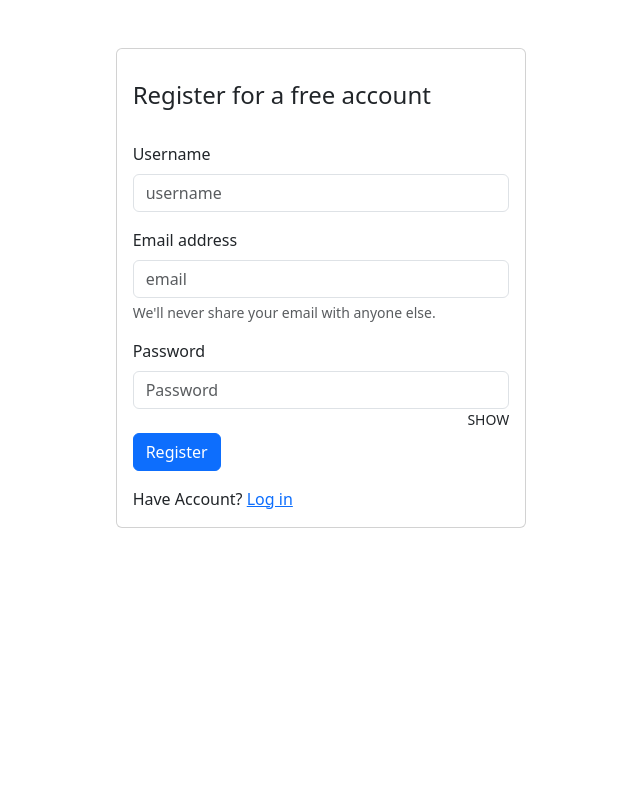
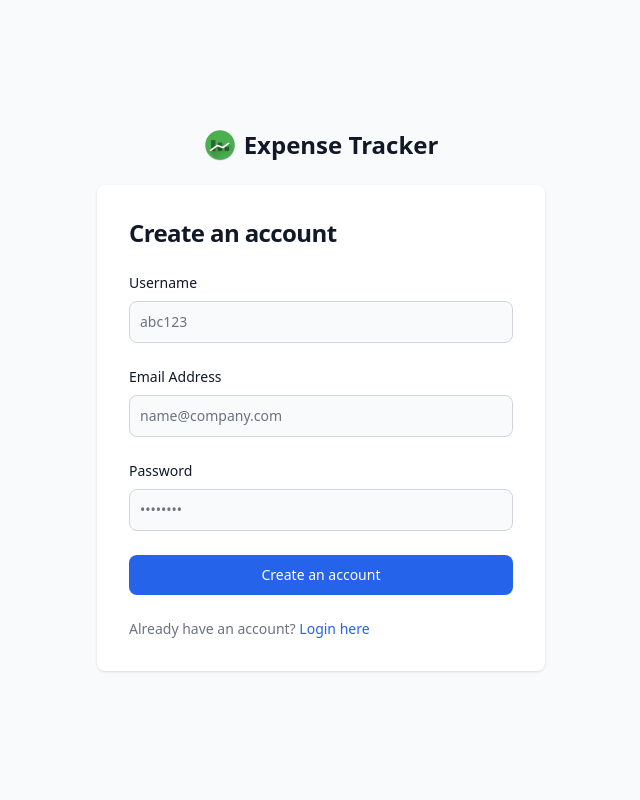
Before and after one commit to JunaidSalim/ExpenseTracker, a Django app: page /auth/register/ in a window 1280 px wide. Shown: the whole page, without its empty margins (319-959 px from the left). Run offline with Django 5.2, Linux system fonts and the light colour scheme; some libraries are stand-ins or nearby versions.

Commit message:
integrated tailwind in auth and fixed messages

```diff
--- a/expensetrack/settings.py
+++ b/expensetrack/settings.py
@@ -154,6 +154,6 @@ STATIC_ROOT = os.path.join(BASE_DIR,'staticfiles')
 DEFAULT_AUTO_FIELD = 'django.db.models.BigAutoField'
 
 MESSAGE_TAGS = {
-    messages.ERROR : 'danger',
+    messages.ERROR : 'red',
     messages.SUCCESS: 'green'
 }
--- a/static/js/register.js
+++ b/static/js/register.js
@@ -1,18 +1,14 @@
-const usernameField = document.querySelector('#username')
-const invalidFeedback = document.querySelector('.invalid-feedback')
+const usernameField = document.querySelector('#username');
+const invalidFeedback = document.querySelector('.invalid-feedback');
 
-const emailField = document.querySelector('#email')
-const EmailFeedback = document.querySelector('.email-invalid-feedback')
+const emailField = document.querySelector('#email');
+const EmailFeedback = document.querySelector('.email-invalid-feedback');
 
-const showPassword = document.querySelector('.showPassword')
-const passwordField = document.querySelector('#password')
-
-const submitButton = document.querySelector('.submit-btn')
-
+const submitButton = document.querySelector('.submit-btn');
 
 usernameField.addEventListener('keyup', (e) => {
     const username = e.target.value;
-    usernameField.classList.remove('is-invalid');
+    usernameField.classList.remove('border-red-500', 'text-red-600');
     invalidFeedback.style.display = "none";
     if (username.length > 0) {
         fetch("/auth/username-validation/", {
@@ -20,13 +16,12 @@ usernameField.addEventListener('keyup', (e) => {
             method: "POST",
         }).then(res => res.json()).then(data => {
             if (data.username_error) {
-                submitButton.disabled = true
-                usernameField.classList.add('is-invalid');
+                submitButton.disabled = true;
+                usernameField.classList.add('border-red-500', 'text-red-600');
                 invalidFeedback.style.display = 'block';
-                invalidFeedback.innerHTML = `<p>${data.username_error}</p>`
-            }
-            else {
-                submitButton.removeAttribute("disabled")
+                invalidFeedback.innerHTML = `<p class="text-red-600">${data.username_error}</p>`;
+            } else {
+                submitButton.removeAttribute("disabled");
             }
         });
     }
@@ -34,34 +29,21 @@ usernameField.addEventListener('keyup', (e) => {
 
 emailField.addEventListener('keyup', (e) => {
     const email = e.target.value;
-    emailField.classList.remove('is-invalid');
+    emailField.classList.remove('border-red-500', 'text-red-600');
     EmailFeedback.style.display = "none";
     if (email.length > 0) {
         fetch("/auth/email-validation/", {
             body: JSON.stringify({ email: email }),
             method: "POST",
         }).then(res => res.json()).then(data => {
-            console.log(data)
             if (data.email_error) {
-                submitButton.disabled = true
-                emailField.classList.add('is-invalid');
+                submitButton.disabled = true;
+                emailField.classList.add('border-2','border-red-500', 'text-red-600');
                 EmailFeedback.style.display = 'block';
-                EmailFeedback.innerHTML = `<p>${data.email_error}</p>`
-            }
-            else {
-                submitButton.removeAttribute("disabled")
+                EmailFeedback.innerHTML = `<p class="text-red-600">${data.email_error}</p>`;
+            } else {
+                submitButton.removeAttribute("disabled");
             }
         });
     }
 });
-
-showPassword.addEventListener('click', (e) => {
-    if (showPassword.textContent === 'SHOW') {
-        showPassword.textContent = 'HIDE'
-        passwordField.setAttribute("type", 'text')
-    }
-    else {
-        showPassword.textContent = 'SHOW'
-        passwordField.setAttribute("type", 'password')
-    }
-});
--- a/templates/authentication/register.html
+++ b/templates/authentication/register.html
@@ -3,56 +3,45 @@
 {% block content %}
 
 
-<div class="row">
-    <div class="col-md-4"></div>
-    <div class="col-md-4">
-        <div class="card mt-5">
-
-
-            <div class="card-body">
-                <div class="card-title py-3">
-                    <h4>Register for a free account</h4>
-                </div>
-
+<section class="bg-gray-50 dark:bg-gray-900">
+    <div class="flex flex-col items-center justify-center px-6 py-8 mx-auto md:h-screen lg:py-0">
+        <a href="#" class="flex items-center mb-6 text-2xl font-semibold text-gray-900 dark:text-white">
+            <img class="w-8 h-8 mr-2" src="{% static 'img/logo.png' %}" alt="logo">
+            Expense Tracker
+        </a>
+        <div class="w-full bg-white rounded-lg shadow dark:border md:mt-0 sm:max-w-md xl:p-0 dark:bg-gray-800 dark:border-gray-700">
+            <div class="p-6 space-y-4 md:space-y-6 sm:p-8">
+                <h1 class="text-xl font-bold leading-tight tracking-tight text-gray-900 md:text-2xl dark:text-white">
+                    Create an account
+                </h1>
                 {% include "components/messages.html" %}
-                <form action="{% url 'register' %}" method="post">
+                <form class="space-y-4 md:space-y-6" action="{% url 'register' %}" method="post">
                     {% csrf_token %}
-
-                    <div class="mb-3">
-                        <label for="username" class="form-label">Username</label>
-                        <input type="text" name="username" placeholder="username" class="form-control" id="username" value="{{fieldvalues.username}}"
-                            aria-describedby="emailHelp">
+                    <div>
+                        <label for="username" class="block mb-2 text-sm font-medium text-gray-900 dark:text-white">Username</label>
+                        <input type="text" name="username" id="username" class="bg-gray-50 border border-gray-300 text-gray-900 text-sm rounded-lg focus:ring-primary-600 focus:border-primary-600 block w-full p-2.5 dark:bg-gray-700 dark:border-gray-600 dark:placeholder-gray-400 dark:text-white dark:focus:ring-blue-500 dark:focus:border-blue-500" placeholder="abc123" value="{{fieldvalues.username}}" required>
                         <div id="emailHelp" class="invalid-feedback" style="display: none;" class="form-text"></div>
                     </div>
-
-                    <div class="mb-3">
-                        <label for="Email" class="form-label">Email address</label>
-                        <input type="email" type="email" name="email" placeholder="email" class="form-control"
-                            id="email" aria-describedby="emailHelp" value="{{fieldvalues.email}}">
+                    <div>
+                        <label for="email" class="block mb-2 text-sm font-medium text-gray-900 dark:text-white">Email Address</label>
+                        <input type="email" name="email" id="email" value="{{fieldvalues.email}}" class="bg-gray-50 border border-gray-300 text-gray-900 text-sm rounded-lg focus:ring-primary-600 focus:border-primary-600 block w-full p-2.5 dark:bg-gray-700 dark:border-gray-600 dark:placeholder-gray-400 dark:text-white dark:focus:ring-blue-500 dark:focus:border-blue-500" placeholder="name@company.com" required>
                         <div id="emailHelp" class="email-invalid-feedback" style="display: none;" class="form-text">
                         </div>
-                        <div id="emailHelp" class="form-text">We'll never share your email with anyone else.</div>
+                    </div>
+                    <div>
+                        <label for="password" class="block mb-2 text-sm font-medium text-gray-900 dark:text-white">Password</label>
+                        <input type="password" name="password" id="password" placeholder="••••••••" class="bg-gray-50 border border-gray-300 text-gray-900 text-sm rounded-lg focus:ring-primary-600 focus:border-primary-600 block w-full p-2.5 dark:bg-gray-700 dark:border-gray-600 dark:placeholder-gray-400 dark:text-white dark:focus:ring-blue-500 dark:focus:border-blue-500" required>
                     </div>
 
-
-                    <label for="inputPassword5" class="form-label">Password</label>
-                    <input type="password" id="password" name="password" placeholder="Password" class="form-control"
-                        aria-describedby="passwordHelpBlock">
-
-                    <small class="float-end showPassword">SHOW</small>
-
-                    <br>
-                    <input type="submit" value="Register" class="btn btn-block btn-primary submit-btn" />
+                    <button type="submit" class="submit-btn w-full text-white bg-primary-600 hover:bg-primary-700 focus:ring-4 focus:outline-none focus:ring-primary-300 font-medium rounded-lg text-sm px-5 py-2.5 text-center dark:bg-primary-600 dark:hover:bg-primary-700 dark:focus:ring-primary-800">Create an account</button>
+                    <p class="text-sm font-light text-gray-500 dark:text-gray-400">
+                        Already have an account? <a href="{% url 'login' %}" class="font-medium text-primary-600 hover:underline dark:text-primary-500">Login here</a>
+                    </p>
                 </form>
-                <span>Have Account? <a href="{% url 'login' %}">Log in</a></span>
-
             </div>
-
         </div>
     </div>
-</div>
-<div class="col-md-4"></div>
-</div>
+  </section>
 
 <script src="{% static 'js/register.js' %}"></script>
 {% endblock content %}
--- a/templates/base.html
+++ b/templates/base.html
@@ -14,7 +14,6 @@
 
     {% endblock title %}</title>
   <!-- Custom styles for this template -->
-  <link href="{% static 'css/dashboard.css' %}" rel="stylesheet">
   {% tailwind_css %}
 
 </head>
--- a/templates/base_auth.html
+++ b/templates/base_auth.html
@@ -1,4 +1,6 @@
 {% load static %}
+{% load static tailwind_tags %}
+
 <html lang="en">
 
 <head>
@@ -6,13 +8,10 @@
   <meta name="viewport" content="width=device-width, initial-scale=1, shrink-to-fit=no">
   <title>TrulyExpenses {% block title %}
     {% endblock %} </title>
-  <!-- Bootstrap core CSS -->
-  <link href="{% static 'css/bootstrap.min.css'%}" rel="stylesheet">
-  <link href="{% static 'css/main.css'%}" rel="stylesheet">
 
-  <!-- Custom styles for this template -->
-  <link href="{% static 'css/dashboard.css' %}" rel="stylesheet">
-</head>
+  {% tailwind_css %}
+
+  </head>
 
 <body>
 
@@ -26,18 +25,6 @@
 
 
   </main>
-  </div>
-  </div>
-  <script src="https://code.jquery.com/jquery-3.4.1.slim.min.js"
-    integrity="sha384-J6qa4849blE2+poT4WnyKhv5vZF5SrPo0iEjwBvKU7imGFAV0wwj1yYfoRSJoZ+n"
-    crossorigin="anonymous"></script>
-  <script>window.jQuery || document.write('<script src="/docs/4.4/static/js/vendor/jquery.slim.min.js"><\/script>')</script>
-  <script src="/docs/4.4/dist/js/bootstrap.bundle.min.js"
-    integrity="sha384-6khuMg9gaYr5AxOqhkVIODVIvm9ynTT5J4V1cfthmT+emCG6yVmEZsRHdxlotUnm"
-    crossorigin="anonymous"></script>
-  <script src="https://cdnjs.cloudflare.com/ajax/libs/feather-icons/4.9.0/feather.min.js"></script>
-  <script src="https://cdnjs.cloudflare.com/ajax/libs/Chart.js/2.7.3/Chart.min.js"></script>
-  <script src="{% static 'js/main.js' %}"></script>
 </body>
 
 </html>
--- a/templates/components/messages.html
+++ b/templates/components/messages.html
@@ -1,9 +1,9 @@
 {% if messages %}
 <div class="messages">
     {% for message in messages %}
-    <!-- <div{% if message.tags %} class="alert alert-sm alert-{{ message.tags }}" {% endif %}>{{ message }}</div> -->
-    <div  id="alert-3" class="flex items-center p-4 mb-4 bg-{{message.tags}}-400  dark:bg-gray-800 dark:text-green-400"
-        role="alert" >
+    <div id="alert-{{ forloop.counter }}"
+         class="flex items-center p-4 mb-4 bg-{{message.tags}}-400 dark:bg-gray-800 dark:text-green-400"
+         role="alert">
         <svg class="flex-shrink-0 w-4 h-4" aria-hidden="true" xmlns="http://www.w3.org/2000/svg" fill="currentColor"
             viewBox="0 0 20 20">
             <path
@@ -14,8 +14,8 @@
             {{ message }}
         </div>
         <button type="button"
-            class="ms-auto -mx-1.5 -my-1.5 bg-green-50 text-green-500 rounded-lg focus:ring-2 focus:ring-green-400 p-1.5 hover:bg-green-200 inline-flex items-center justify-center h-8 w-8 dark:bg-gray-800 dark:text-green-400 dark:hover:bg-gray-700"
-            data-dismiss-target="#alert-3" aria-label="Close">
+            class="ms-auto -mx-1.5 -my-1.5 bg-{{message.tags}}-50 text-{{message.tags}}-500 rounded-lg focus:ring-2 focus:ring-{{message.tags}}-400 p-1.5 hover:{{message.tags}}-200 inline-flex items-center justify-center h-8 w-8 dark:bg-gray-800 dark:text-green-400 dark:hover:bg-gray-700"
+            data-dismiss-target="#alert-{{ forloop.counter }}" aria-label="Close">
             <span class="sr-only">Close</span>
             <svg class="w-3 h-3" aria-hidden="true" xmlns="http://www.w3.org/2000/svg" fill="none" viewBox="0 0 14 14">
                 <path stroke="currentColor" stroke-linecap="round" stroke-linejoin="round" stroke-width="2"
@@ -26,3 +26,19 @@
     {% endfor %}
 </div>
 {% endif %}
+<script>
+    document.addEventListener('DOMContentLoaded', function () {
+    const closeButtons = document.querySelectorAll('button[data-dismiss-target]');
+
+    closeButtons.forEach(button => {
+        button.addEventListener('click', function () {
+            const alertId = button.getAttribute('data-dismiss-target');
+            const alertElement = document.querySelector(alertId);
+
+            if (alertElement) {
+                alertElement.style.display = 'none';
+            }
+        });
+    });
+});
+</script>
--- a/theme/static/css/dist/styles.css
+++ b/theme/static/css/dist/styles.css
@@ -953,8 +949,8 @@ select {
   margin-bottom: 1rem;
 }
 
-.mb-auto {
-  margin-bottom: auto;
+.mb-6 {
+  margin-bottom: 1.5rem;
 }
 
 .me-2 {
@@ -965,6 +961,10 @@ select {
   margin-left: 1.25rem;
 }
 
+.mr-2 {
+  margin-right: 0.5rem;
+}
+
 .mr-4 {
   margin-right: 1rem;
 }
@@ -1130,12 +1142,14 @@ select {
   gap: 1rem;
 }
 
+.space-y-4 > :not([hidden]) ~ :not([hidden]) {
+  --tw-space-y-reverse: 0;
+  margin-top: calc(1rem * calc(1 - var(--tw-space-y-reverse)));
+  margin-bottom: calc(1rem * var(--tw-space-y-reverse));
+}
+
 .overflow-x-auto {
   overflow-x: auto;
-}
-
-.overflow-y-auto {
-  overflow-y: auto;
 }
 
 .whitespace-nowrap {
@@ -1255,6 +1269,11 @@ select {
   background-color: rgb(21 128 61 / var(--tw-bg-opacity));
 }
 
+.bg-primary-600 {
+  --tw-bg-opacity: 1;
+  background-color: rgb(37 99 235 / var(--tw-bg-opacity));
+}
+
 .bg-red-400 {
   --tw-bg-opacity: 1;
   background-color: rgb(248 113 113 / var(--tw-bg-opacity));
@@ -1298,6 +1313,10 @@ select {
 
 .p-4 {
   padding: 1rem;
+}
+
+.p-6 {
+  padding: 1.5rem;
 }
 
 .px-2 {
@@ -1315,6 +1334,11 @@ select {
   padding-right: 0.75rem;
 }
 
+.px-5 {
+  padding-left: 1.25rem;
+  padding-right: 1.25rem;
+}
+
 .px-6 {
   padding-left: 1.5rem;
   padding-right: 1.5rem;
@@ -1340,6 +1364,11 @@ select {
   padding-bottom: 1rem;
 }
 
+.py-8 {
+  padding-top: 2rem;
+  padding-bottom: 2rem;
+}
+
 .pb-2 {
   padding-bottom: 0.5rem;
 }
@@ -1360,12 +1389,12 @@ select {
   text-align: left;
 }
 
+.text-center {
+  text-align: center;
+}
+
 .text-right {
   text-align: right;
-}
-
-.font-serif {
-  font-family: ui-serif, Georgia, Cambria, "Times New Roman", Times, serif;
 }
 
 .text-2xl {
@@ -1393,11 +1422,24 @@ select {
   line-height: 1.25rem;
 }
 
+.text-xl {
+  font-size: 1.25rem;
+  line-height: 1.75rem;
+}
+
 .text-xs {
   font-size: 0.75rem;
   line-height: 1rem;
 }
 
+.font-bold {
+  font-weight: 700;
+}
+
+.font-light {
+  font-weight: 300;
+}
+
 .font-medium {
   font-weight: 500;
 }
@@ -1414,8 +1456,16 @@ select {
   line-height: 1.5;
 }
 
+.leading-tight {
+  line-height: 1.25;
+}
+
 .tracking-normal {
   letter-spacing: 0em;
+}
+
+.tracking-tight {
+  letter-spacing: -0.025em;
 }
 
 .text-blue-600 {
@@ -1448,6 +1498,11 @@ select {
   color: rgb(34 197 94 / var(--tw-text-opacity));
 }
 
+.text-primary-600 {
+  --tw-text-opacity: 1;
+  color: rgb(37 99 235 / var(--tw-text-opacity));
+}
+
 .text-slate-200 {
   --tw-text-opacity: 1;
   color: rgb(226 232 240 / var(--tw-text-opacity));
@@ -1461,6 +1516,12 @@ select {
 .text-white {
   --tw-text-opacity: 1;
   color: rgb(255 255 255 / var(--tw-text-opacity));
+}
+
+.shadow {
+  --tw-shadow: 0 1px 3px 0 rgb(0 0 0 / 0.1), 0 1px 2px -1px rgb(0 0 0 / 0.1);
+  --tw-shadow-colored: 0 1px 3px 0 var(--tw-shadow-color), 0 1px 2px -1px var(--tw-shadow-color);
+  box-shadow: var(--tw-ring-offset-shadow, 0 0 #0000), var(--tw-ring-shadow, 0 0 #0000), var(--tw-shadow);
 }
 
 .shadow-md {
@@ -1569,9 +1650,51 @@ select {
 }
 
 @media (min-width: 640px) {
+  .sm\:max-w-md {
+    max-width: 28rem;
+  }
+
   .sm\:rounded-lg {
     border-radius: 0.5rem;
   }
+
+  .sm\:p-8 {
+    padding: 2rem;
+  }
+}
+
+@media (min-width: 768px) {
+  .md\:mt-0 {
+    margin-top: 0px;
+  }
+
+  .md\:h-screen {
+    height: 100vh;
+  }
+
+  .md\:space-y-6 > :not([hidden]) ~ :not([hidden]) {
+    --tw-space-y-reverse: 0;
+    margin-top: calc(1.5rem * calc(1 - var(--tw-space-y-reverse)));
+    margin-bottom: calc(1.5rem * var(--tw-space-y-reverse));
+  }
+
+  .md\:text-2xl {
+    font-size: 1.5rem;
+    line-height: 2rem;
+  }
+}
+
+@media (min-width: 1024px) {
+  .lg\:py-0 {
+    padding-top: 0px;
+    padding-bottom: 0px;
+  }
+}
+
+@media (min-width: 1280px) {
+  .xl\:p-0 {
+    padding: 0px;
+  }
 }
 
 .rtl\:text-right:where([dir="rtl"], [dir="rtl"] *) {
```
Also changed, not shown: other parts of theme/static/css/dist/styles.css (+76 -9 lines), templates/authentication/login.html (+26 -29 lines), theme/static_src/tailwind.config.js (+25 -2 lines).
